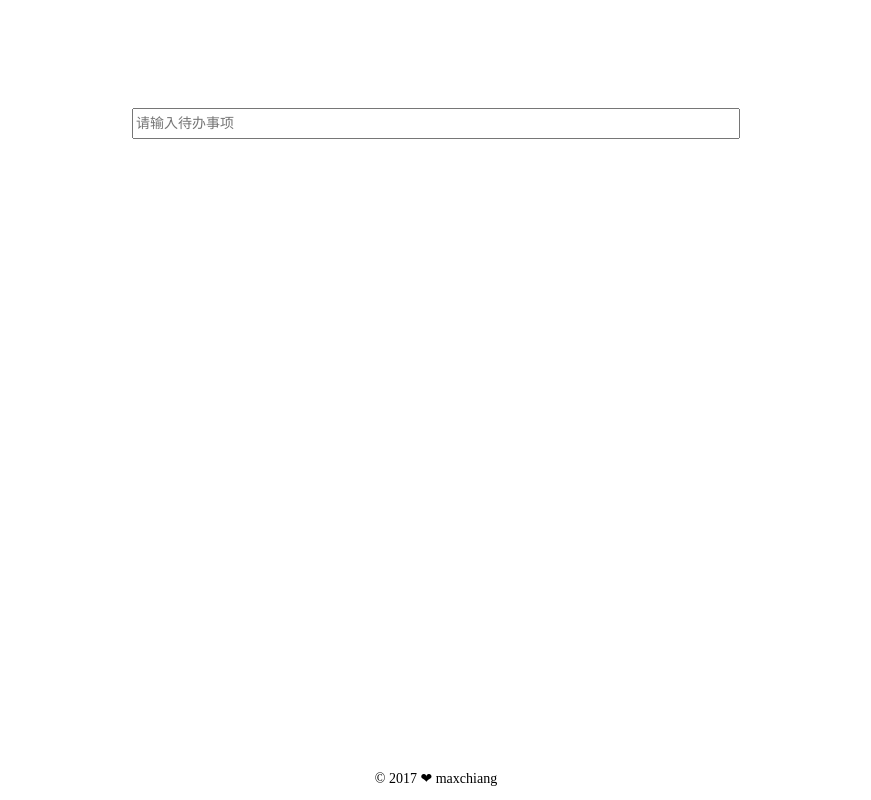
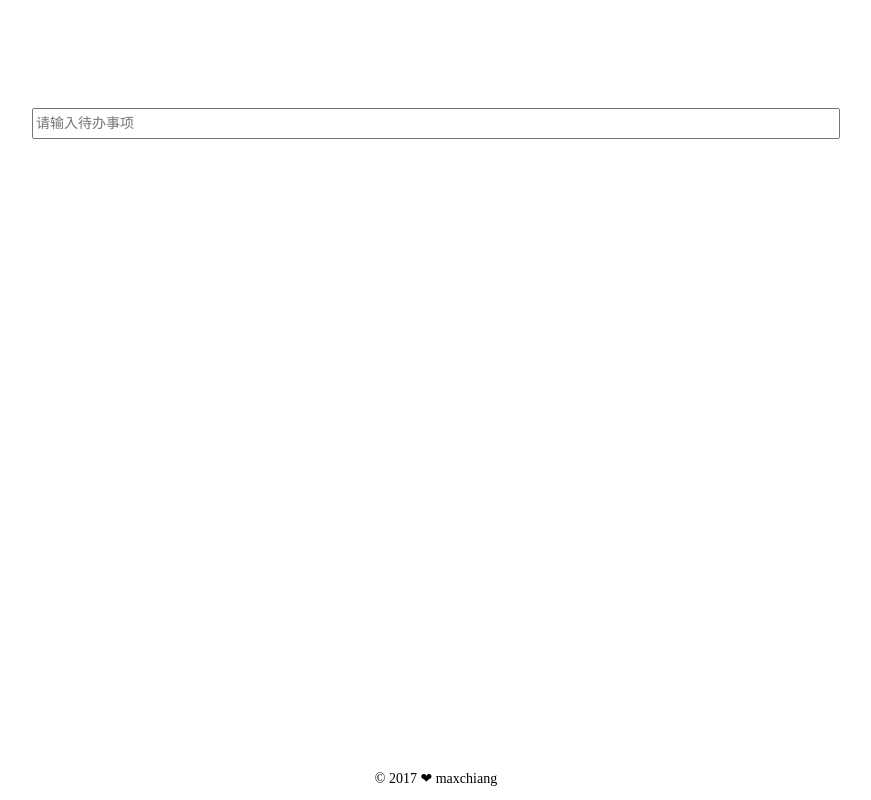
Before and after one commit to chiang24/webpack-demo, a Vue app: page page.html in a window 1280 px wide. Shown: the whole page, without its empty margins (204-1075 px from the left). Built offline with nearby package versions, Linux system fonts and the light colour scheme.

Commit message:
Update page.html

```diff
--- a/page.html
+++ b/page.html
@@ -20,7 +20,7 @@
     }
 
     .input {
-      width: 600px;
+      width: 100vh;
       height: 25px;
       line-height: 25px;
     }
```
